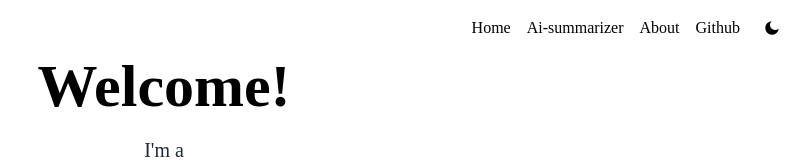
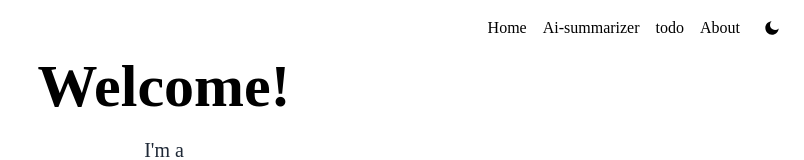
Before and after one commit to ista1024/ista1024.github.io, a Next.js app: page / in a window 1280 px wide. Shown: the top 160 px of the page, without its empty margins (476-1280 px from the left). Built offline with nearby package versions, Linux system fonts and the light colour scheme.

Commit message:
navbar  - delete github button -> move to about page

```diff
--- a/app/Navbar.tsx
+++ b/app/Navbar.tsx
@@ -12,8 +12,9 @@ export default function Navbar() {
       <div className="m-2 flex flex-row">
         <Link className="px-2 py-2 hover:shadow-lg " href="/">Home</Link>
         <Link className="px-2 py-2 hover:shadow-lg " href="/aisummarizer">Ai-summarizer</Link>
+        <Link className="px-2 py-2 hover:shadow-lg " href="/todo">todo</Link>
         <Link className="px-2 py-2 hover:shadow-lg " href="/about">About</Link>
-        <a className="px-2 py-2 hover:shadow-lg " href="https://github.com/ista1024" target="blank">Github</a>
+        {/* <a className="px-2 py-2 hover:shadow-lg " href="https://github.com/ista1024" target="blank">Github</a> */}
         <ThemeSwitch />
       </div>
     </div>
```
